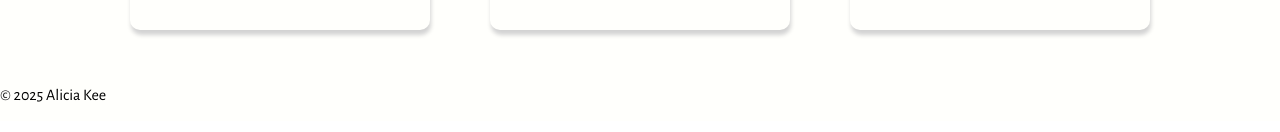
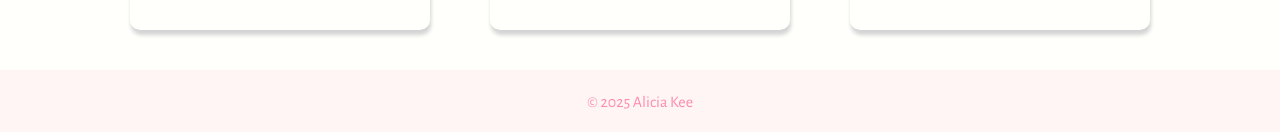
Before and after one commit to alicia-kee/crochet-store, a React (Vite) app in the folder crochet-store/: page / in a window 1280 px wide. Shown: the part 1319-1451 px from the top of the page. Built offline with nearby package versions, Linux system fonts and the light colour scheme; a web font is replaced by a local one.

Commit message:
Done footer

```diff
--- a/crochet-store/src/Footer.jsx
+++ b/crochet-store/src/Footer.jsx
@@ -1,7 +1,7 @@
 function Footer(){
     return(
         <footer>
-            <p>&copy; {new Date().getFullYear()} Alicia Kee</p>
+            <p className="footer-text">&copy; {new Date().getFullYear()} Alicia Kee</p>
         </footer>
     );
 }
--- a/crochet-store/src/index.css
+++ b/crochet-store/src/index.css
@@ -102,7 +102,7 @@
   flex-wrap: wrap;
 }
 
-/*Best Sellers*/
+
 .card{
   /* border: 1px solid black; */
   border-radius: 10px;
@@ -136,3 +136,17 @@
   margin-top: 0px;
   text-align: left;
 }
+
+/*FOOTER*/
+footer{
+  display: flex;
+  flex-direction: row;
+  justify-content: center;
+  align-items: center;
+  height: 65px;
+  background-color: #FFF5F5;
+}
+
+.footer-text{
+  color: #FF8AAE;
+}
```
